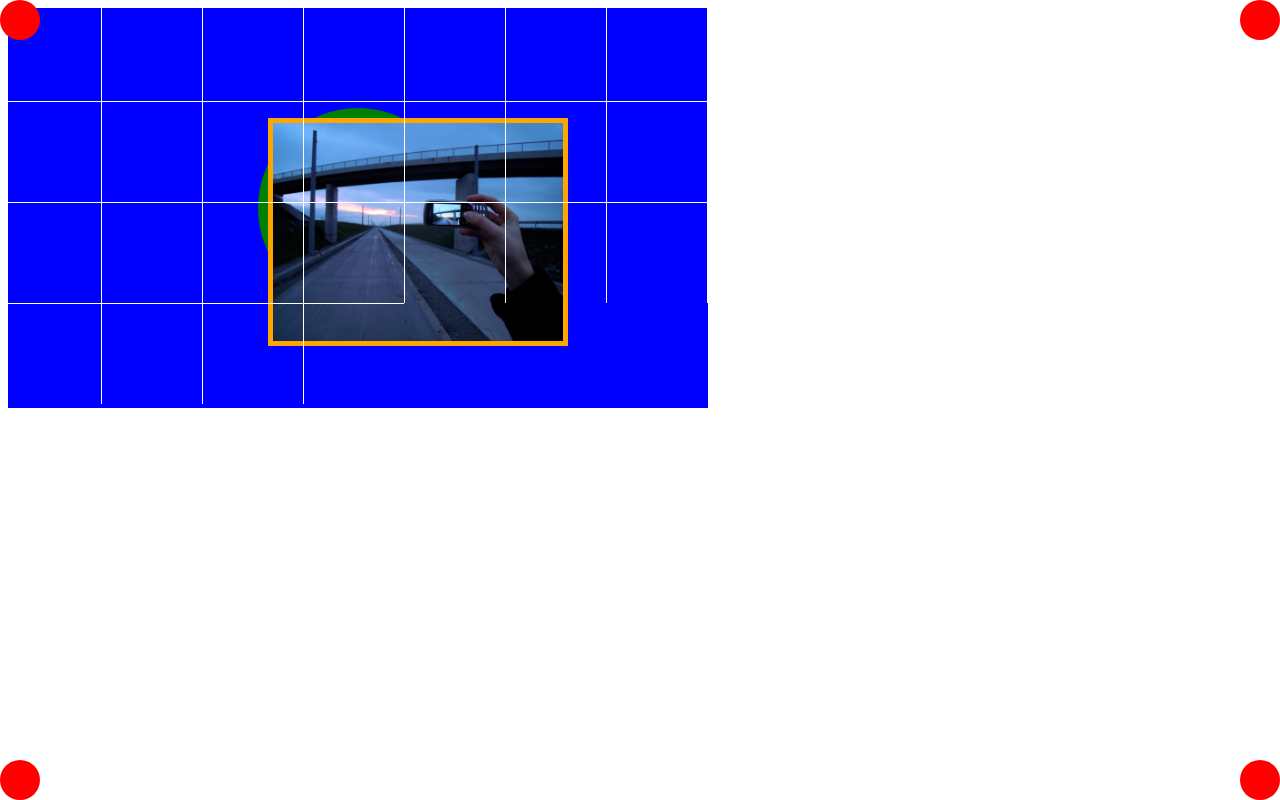
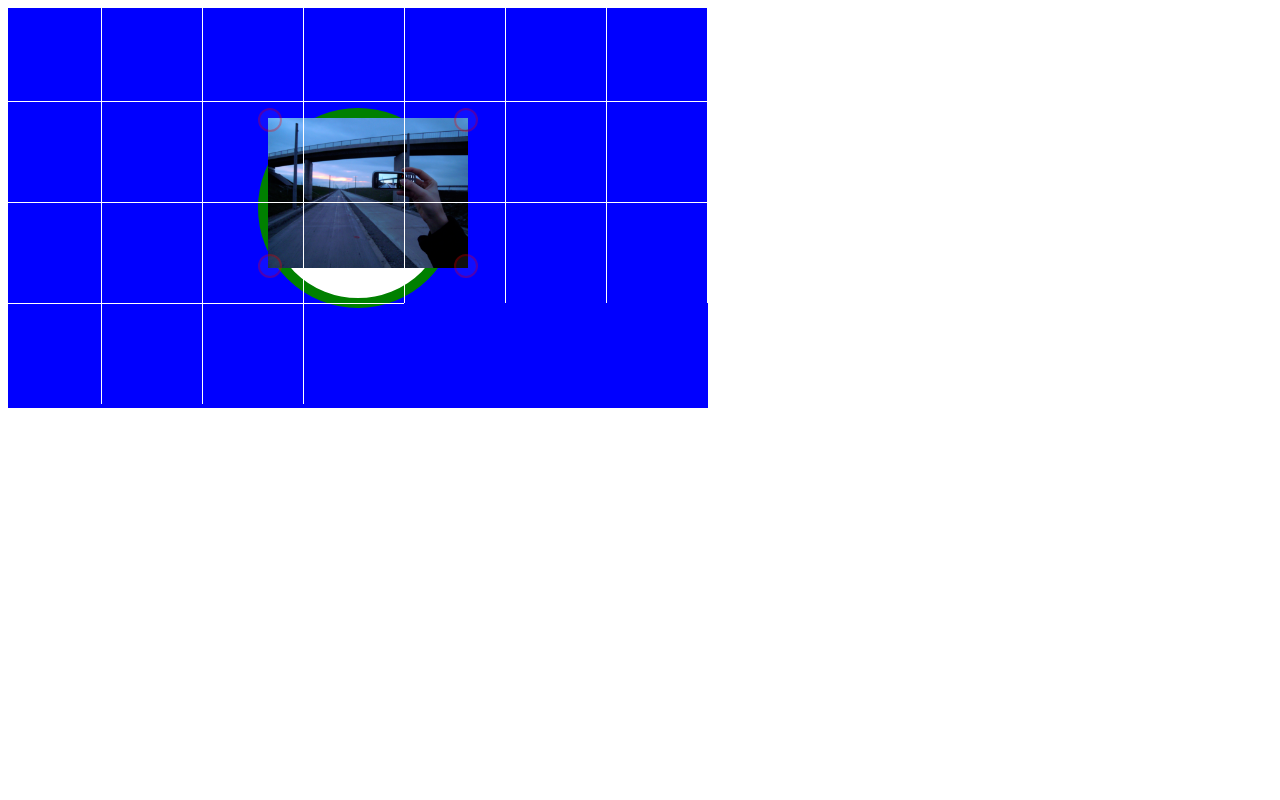
Before and after one commit to androidoverlord/react-resize, a React app: page / in a window 1280 px wide. Built offline with nearby package versions, Linux system fonts and the light colour scheme.

Commit message:
Working through uploader. image position working, resize started

```diff
--- a/src/Uploader/index.jsx
+++ b/src/Uploader/index.jsx
@@ -42,65 +42,75 @@ export default Uploader;
  *
  */
 
+const diff = 20;
 const CornerWrapper = styled.div`
-    width: 40px;
-    height: 40px;
-    background: red;
-    // opacity :0;
-    background: red;
+    width: 20px;
+    height: 20px;
+    border: red;
+    opacity :0.3;
+    background: rgba(255,255,255,0.2);
+    border: 2px solid red;
+    position: absolute;
     border-radius: 50%;
-    pointer-events: none;
-    position: absolute;
     z-index: 20;
     transition: opacity 200ms ease;
 
     &:nth-child(1){
-        top: 0;
-        left: 0;
+        top: -${diff/2}px;
+        left: -${diff/2}px;
         right: auto;
         bottom: auto;
     }
 
     &:nth-child(2){
-        top: 0;
+        top: -${diff/2}px;
         left: auto;
-        right: 0;
+        right: -${diff/2}px;
         bottom: auto;
     }
 
     &:nth-child(3){
         top: auto;
         left: auto;
-        right: 0;
-        bottom: 0;
+        right: -${diff/2}px;
+        bottom: -${diff/2}px;
     }
 
     &:nth-child(4){
         top: auto;
-        left: 0;
+        left: -${diff/2}px;
         right: auto;
-        bottom: 0;
+        bottom: -${diff/2}px;
     }
 
+    &:hover,
     &.active {
         opacity: 1;
     }
 `;
 
-const ImageWrapper = styled.img`
+const ImageWrapper = styled.div`
+    position: relative;
+    z-index: 1;
     width: 300px;
     height: auto;
     box-sizing: border-box;
-    border: 5px solid orange;
     transform-origin: left top;
     transition: border-radius 400ms ease;
+
+    img {
+        width: 100%;
+        height: auto;
+    }
 `;
 
 const Image = () => {
     const [dragging, setDragging] = useState(false);
     const [xpos, setXpos] = useState(0);
     const [ypos, setYpos] = useState(0);
-    const [offset, setOffset] = useState({x:0,y:0});
+    const [width,setWidth] = useState(200);
+    const [ origin, setOrigin ] = useState('top left');
+    const [offset, setOffset] = useState({x:0,y:0,w:0});
     const reference = useRef(null);
 
     /**
@@ -114,12 +124,13 @@ const Image = () => {
          * for reference
          */
          const regExp = /\(([^)]+)\)/;
-         const matches = regExp.exec(event.target.style.transform);
+         const matches = regExp.exec( reference.current.style.transform );
          const initial = matches ? matches[1].split(',') : [0,0];
 
         setOffset({
             x: event.clientX - parseInt( initial[0] ),
-            y: event.clientY - parseInt( initial[1] )
+            y: event.clientY - parseInt( initial[1] ),
+            w: parseInt( reference.current.offsetWidth )
         });
 
         /**
@@ -128,34 +139,74 @@ const Image = () => {
         setXpos( parseInt( initial[0] ) );
         setYpos( parseInt( initial[1] ) );
 
+        if( event.target.classList.contains('corner') ){
+            const dirs = ['top left','top right','bottom right','bottom left'];
+            setOrigin( dirs[parseInt( event.target.dataset.position )] );
+        }
+
+        /**
+         * resizing
+         */
+
         setDragging(true);
     };
 
     const onDrag = (event) => {
         event.preventDefault();
 
-        /**
-         * where is drag starting at?
-         */
+        if( event.target.classList.contains('corner') ){
+            /**
+             * this is a resizing
+             * event for width
+             */
+            const difference = event.clientX - offset.x;
+            setWidth( parseInt( offset.w ) + difference);
+        }else{
+            /**
+             * this is a dragging
+             * event for xpos, ypos
+             */
+            const relativeX = event.clientX - offset.x;
+            const relativeY = event.clientY - offset.y;
 
+            setXpos(relativeX);
+            setYpos(relativeY);
+        }
 
-        /**
-         *    where object is: left/top
-         *  + where the mouse is: event.client
-         *  - where the object started: offset
-         */
-        setXpos(event.clientX - offset.x);
-        setYpos(event.clientY - offset.y);
+        console.log('dragging firing');
     };
 
     const onDragEnd = (event) => {
         setDragging(false);
 
-        const translate = `translate(${event.clientX - offset.x}px,${event.clientY - offset.y}px)`;
-        reference.current.style.transform = translate;
+        if( !event.target.classList.contains('corner') ){
+            /**
+             * this is a dragging
+             * event for xpos, ypos
+             */
+             const translate = `translate(${event.clientX - offset.x}px,${event.clientY - offset.y}px)`;
+             reference.current.style.transform = translate;
+        }
+        // props.update();
+    };
 
-        props.update();
-    };
+    /**
+     * resizing
+     */
+
+
+
+    const onResizeStart = (event) => {
+        event.stopPropagation();
+
+       setWidth(300);
+        console.log( 'resize start' );
+    }
+
+    const onResize = (event,index) => {
+        event.preventDefault();
+        console.log(event,index);
+    }
 
     /**
      *
@@ -163,27 +214,37 @@ const Image = () => {
      */
     return (
         <>
-            { Array.from({length: 4},() => {
-                return <CornerWrapper/>
-            })}
+
             <ImageWrapper
                 style={{
                     position: "fixed",
                     display: dragging ? "block" : "none",
                     borderColor: 'green',
                     transform: `translate(${xpos}px,${ypos}px)`,
-                }}
-                src={require(`@root/assets/images/pic.png`)}
-            />
+                    transformOrigin: origin,
+                    width: `${width}px`
+                }}>
+
+                    <img src={require(`@root/assets/images/pic.png`)}/>
+                </ImageWrapper>
+
             <ImageWrapper
                 ref={reference}
-                style={{ opacity: dragging ? 0.3 : 1 }}
+                style={{
+                    opacity: dragging ? 0.3 : 1,
+                    width: `${width}px`,
+                    transformOrigin: origin,
+                }}
                 draggable
                 onDragStart={onDragStart}
                 onDrag={onDrag}
-                onDragEnd={onDragEnd}
-                src={require(`@root/assets/images/pic.png`)}
-            />
+                onDragEnd={onDragEnd}>
+                    { Array.from({length: 4},(object,index) => {
+                        return <CornerWrapper draggable className={`corner`} data-position={index} key={`corner-item-${index}`}/>
+                    })}
+                    <img  src={require(`@root/assets/images/pic.png`)}/>
+            </ImageWrapper>
+
         </>
     );
 };
```
Also changed, not shown: 2 other files (tests, documents, lock files or other folders).
